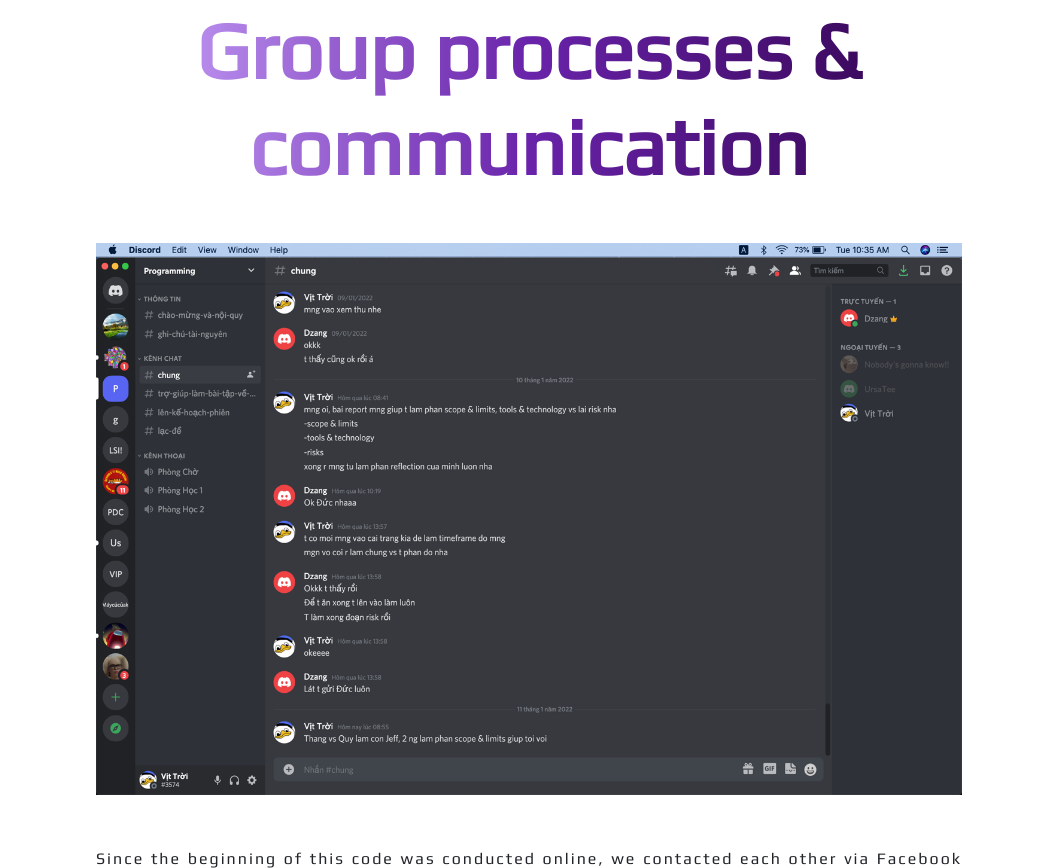
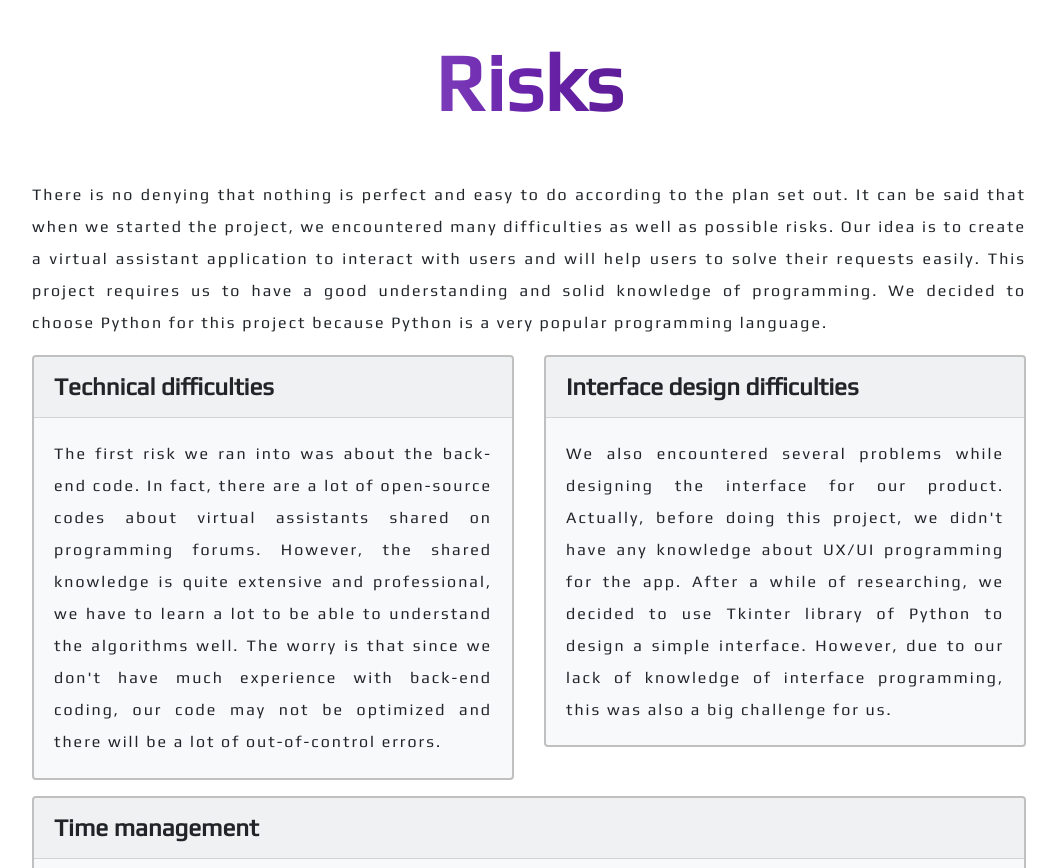
Before and after one commit to VNeseTalkingBush/IIT_asm_3, a plain HTML site: page projectDescription.html in a window 1280 px wide. Shown: the part 10504-11372 px from the top of the page, without its empty margins (111-1168 px from the left). Drawn offline with nearby package versions, Linux system fonts and the light colour scheme.

Commit message:
update projectDescription - risks (completed)

```diff
--- a/css/projectDescription.css
+++ b/css/projectDescription.css
@@ -218,6 +218,7 @@ html {
   .scopeAndLimit .container h1,
   .toolAndTechnology .container h1,
   .testingAndTimeframe .container h1,
+  .risk .container h1,
   .communication .container h1{
     text-align: center;
     font-weight: 900;
@@ -548,6 +549,30 @@ text-align: justify;
   line-height: 2rem;
 }
 
+/* risks */
+.risk{
+  margin: 7rem 0;
+}
+
+.risk h1{
+  margin-bottom: 3rem;
+}
+
+.risk p{
+  text-align: justify;
+  line-height: 2rem;
+  letter-spacing: 2px;
+}
+
+.risk .card{
+  border: 2px solid silver;
+}
+
+.risk .card-header{
+  font-weight: 900;
+  font-size: 1.5rem;
+}
+
 /* communication */
 .communication{
   margin: 5rem;
--- a/projectDescription.html
+++ b/projectDescription.html
@@ -581,7 +581,43 @@
     </section>
 
     <!-- Risks -->
-    <section id="risk" class="risk"></section>
+    <section id="risk" class="risk">
+      <div class="container">
+        <h1>Risks</h1>
+        <p>There is no denying that nothing is perfect and easy to do according to the plan set out. It can be said that when we started the project, we encountered many difficulties as well as possible risks. Our idea is to create a virtual assistant application to interact with users and will help users to solve their requests easily. This project requires us to have a good understanding and solid knowledge of programming. We decided to choose Python for this project because Python is a very popular programming language. </p>
+
+        <div class="row">
+          <div class="col-6">
+            <div class="card bg-light mb-3" style="max-width: 100%;">
+              <div class="card-header">Technical difficulties</div>
+              <div class="card-body">
+                <p class="card-text">The first risk we ran into was about the back-end code. In fact, there are a lot of open-source codes about virtual assistants shared on programming forums. However, the shared knowledge is quite extensive and professional, we have to learn a lot to be able to understand the algorithms well. The worry is that since we don't have much experience with back-end coding, our code may not be optimized and there will be a lot of out-of-control errors.</p>
+              </div>
+            </div>
+          </div>
+          <div class="col-6">
+            <div class="card bg-light mb-3" style="max-width: 100%; height: 24.5rem;">
+              <div class="card-header">Interface design difficulties</div>
+              <div class="card-body">
+                <p class="card-text"> We also encountered several problems while designing the interface for our product. Actually, before doing this project, we didn't have any knowledge about UX/UI programming for the app. After a while of researching, we decided to use Tkinter library of Python to design a simple interface. However, due to our lack of knowledge of interface programming, this was also a big challenge for us. </p>
+              </div>
+            </div>
+          </div>
+          <div class="col-12">
+            <div class="card bg-light mb-3" style="max-width: 100%;">
+              <div class="card-header">Time management</div>
+              <div class="card-body">
+                <p class="card-text">
+                  It is obvious that encountering bugs when coding is inevitable. This can slow down our workflow. Actually, finding and fixing bugs took a lot of time for us. And timing can also be seen as one of the biggest risks that can happen with this project of ours. Since we only had 1 month to work on this project, it can be said to be very difficult to complete the product properly.  <br><br>
+                  The time limit is probably the biggest obstacle for us. While implementing the project, we almost did not have a solid knowledge to proceed, so learning while doing is a common occurrence. and with limited time, perfect project completion is impossible. <br><br>
+                  We did our best, but the risks such as code errors, code not running as expected, ... will all make our work stagnate. However, up to this point, we have also solved many of the above problems and can say that our product is partially complete.
+                </p>
+              </div>
+            </div>
+          </div>
+        </div>
+      </div>
+    </section>
 
     <!-- communication -->
     <section id="communication" class="communication">
```
